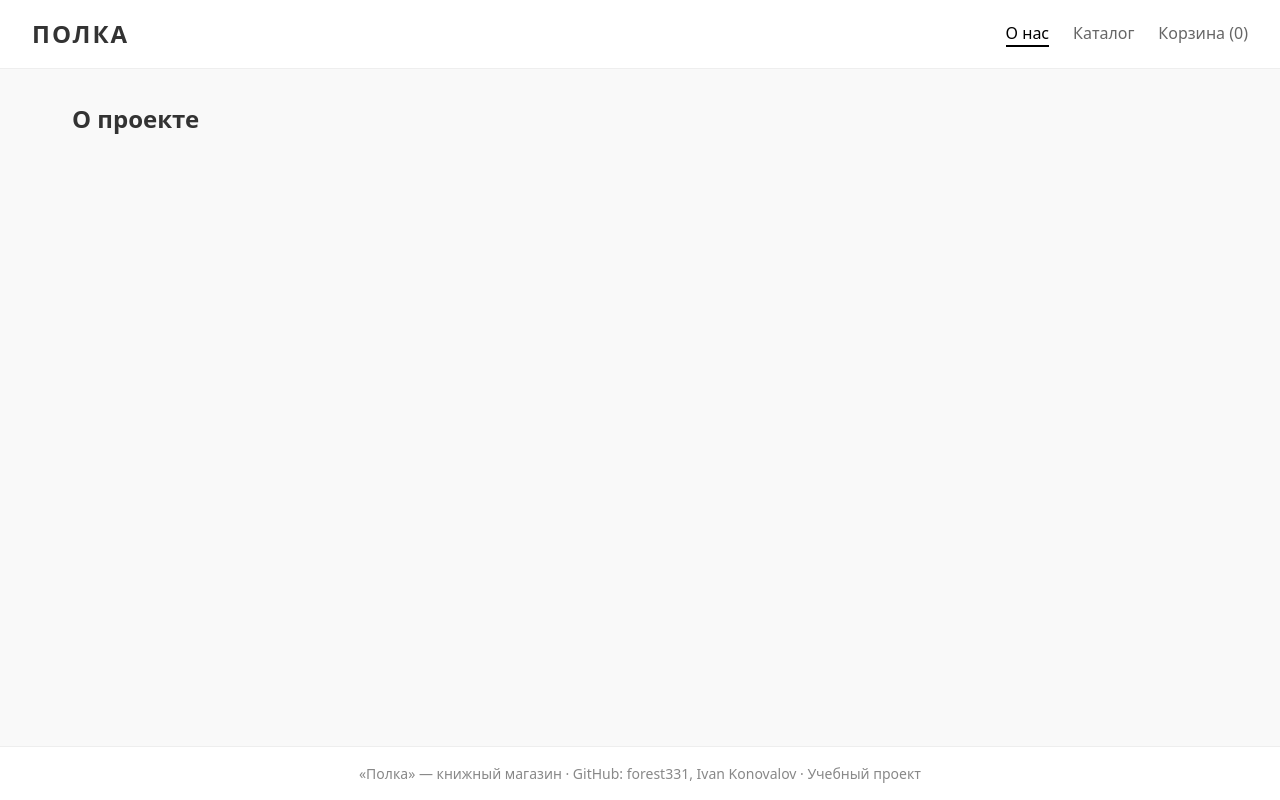
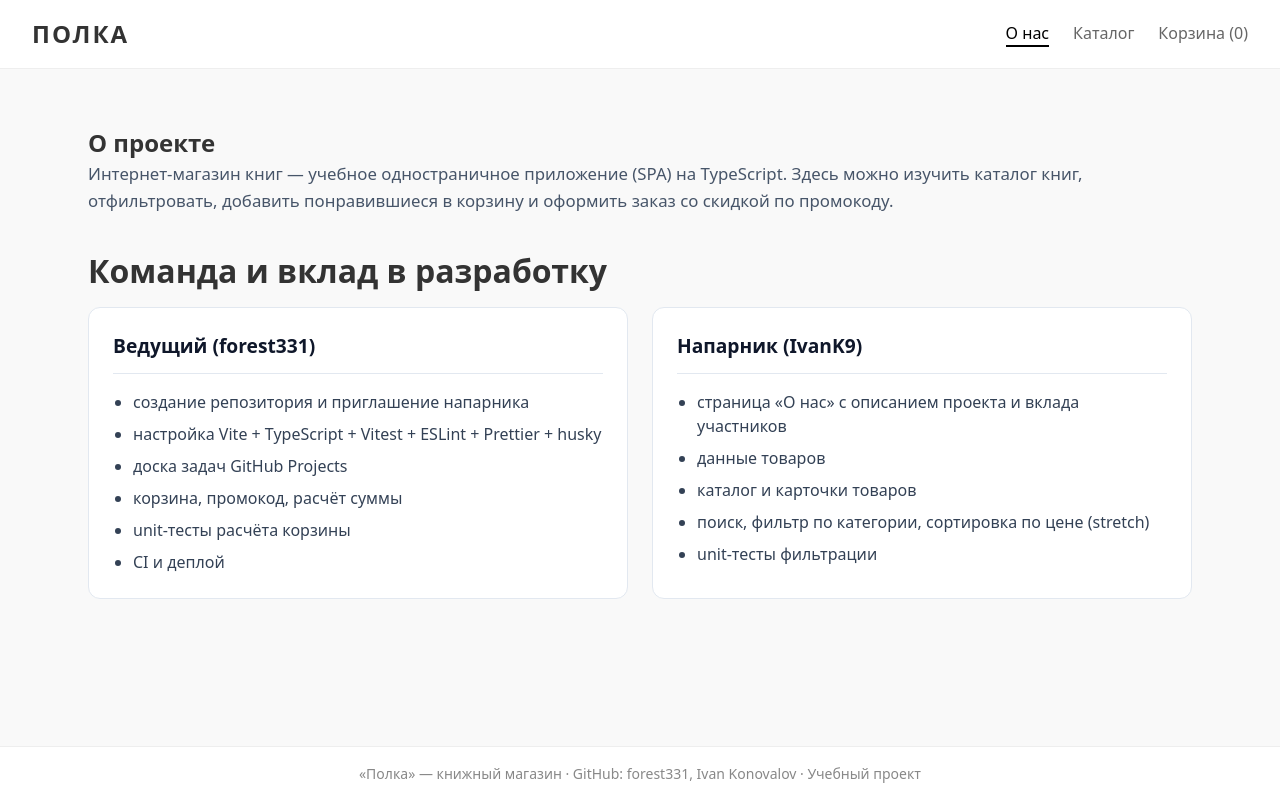
Before and after one commit to forest331/team-store, a website built with Vite: page index.html in a window 1280 px wide. Built offline with nearby package versions, Linux system fonts and the light colour scheme.

Commit message:
feat: add about page

```diff
--- a/src/pages/about.ts
+++ b/src/pages/about.ts
@@ -1,4 +1,10 @@
 import { createElement } from '../utils/dom';
+
+interface TeamMember {
+  role: string;
+  name: string;
+  contributions: string[];
+}
 
 export function renderAboutPage() {
   const section = document.getElementById('section-about');
@@ -8,5 +14,53 @@ export function renderAboutPage() {
 
   const title = createElement('h1', '', 'О проекте');
 
-  section.append(title);
+  const description = createElement(
+    'p',
+    'about__description',
+    'Интернет-магазин книг — учебное одностраничное приложение (SPA) на TypeScript. Здесь можно изучить каталог книг, отфильтровать, добавить понравившиеся в корзину и оформить заказ со скидкой по промокоду.',
+  );
+
+  const teamMembers: TeamMember[] = [
+    {
+      role: 'Ведущий',
+      name: 'forest331',
+      contributions: [
+        'создание репозитория и приглашение напарника',
+        'настройка Vite + TypeScript + Vitest + ESLint + Prettier + husky',
+        'доска задач GitHub Projects',
+        'корзина, промокод, расчёт суммы',
+        'unit-тесты расчёта корзины',
+        'CI и деплой',
+      ],
+    },
+    {
+      role: 'Напарник',
+      name: 'IvanK9',
+      contributions: [
+        'страница «О нас» с описанием проекта и вклада участников',
+        'данные товаров',
+        'каталог и карточки товаров',
+        'поиск, фильтр по категории, сортировка по цене (stretch)',
+        'unit-тесты фильтрации',
+      ],
+    },
+  ];
+
+  const teamHeading = createElement('h2', 'about__subtitle', 'Команда и вклад в разработку');
+  const teamWrapper = createElement('div', 'about__wrapper');
+
+  teamMembers.forEach((member) => {
+    const card = createElement('article', 'about__card');
+    const memberTitle = createElement('h3', 'about__card-title', `${member.role} (${member.name})`);
+    const list = createElement('ul', 'about__card-list');
+
+    member.contributions.forEach((item) => {
+      const listItem = createElement('li', 'about__card-item', item);
+      list.append(listItem);
+    });
+    card.append(memberTitle, list);
+    teamWrapper.append(card);
+  });
+
+  section.append(title, description, teamHeading, teamWrapper);
 }
--- a/src/style.css
+++ b/src/style.css
@@ -2,6 +2,14 @@
   box-sizing: border-box;
   margin: 0;
   padding: 0;
+}
+
+:root {
+  --bg-card: #ffffff;
+  --about-text-descr: #475569;
+  --border-card: #e2e8f0;
+  --card-title: #0f172a;
+  --about-list: #334155;
 }
 
 body {
@@ -56,6 +64,59 @@ body {
   width: 100%;
 }
 
+/* О нас */
+
+#section-about {
+  padding: 24px 16px;
+}
+
+.about__subtitle {
+  margin: 0 0 12px;
+  font-size: 2rem;
+}
+
+.about__description {
+  margin: 0 0 32px;
+  font-size: 1.05rem;
+  line-height: 1.6;
+  color: var(--about-text-descr);
+}
+
+.about__wrapper {
+  display: flex;
+  flex-wrap: wrap;
+  gap: 24px;
+  align-items: stretch;
+}
+
+.about__card {
+  flex: 1 1 320px;
+  display: flex;
+  flex-direction: column;
+  padding: 24px;
+  background-color: var(--bg-card);
+  border: 1px solid var(--border-card);
+  border-radius: 12px;
+}
+
+.about__card-title {
+  margin: 0 0 16px;
+  padding-bottom: 12px;
+  font-size: 1.2rem;
+  color: var(--card-title);
+  border-bottom: 1px solid var(--border-card);
+}
+
+.about__card-list {
+  margin: 0;
+  padding-left: 20px;
+  display: flex;
+  flex-direction: column;
+  gap: 8px;
+  color: var(--about-list);
+  line-height: 1.5;
+}
+
 .hidden {
   display: none !important;
 }
```
